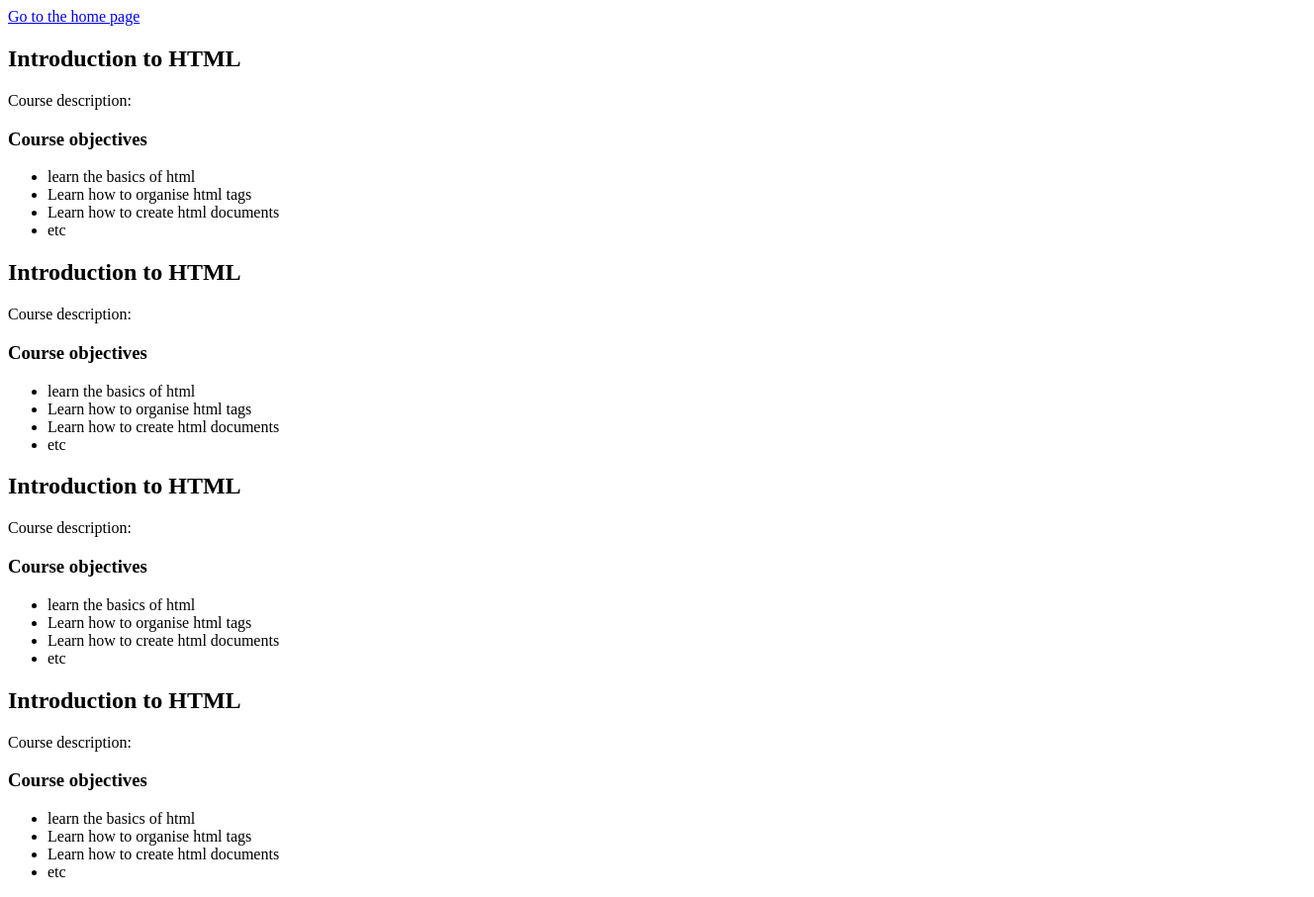
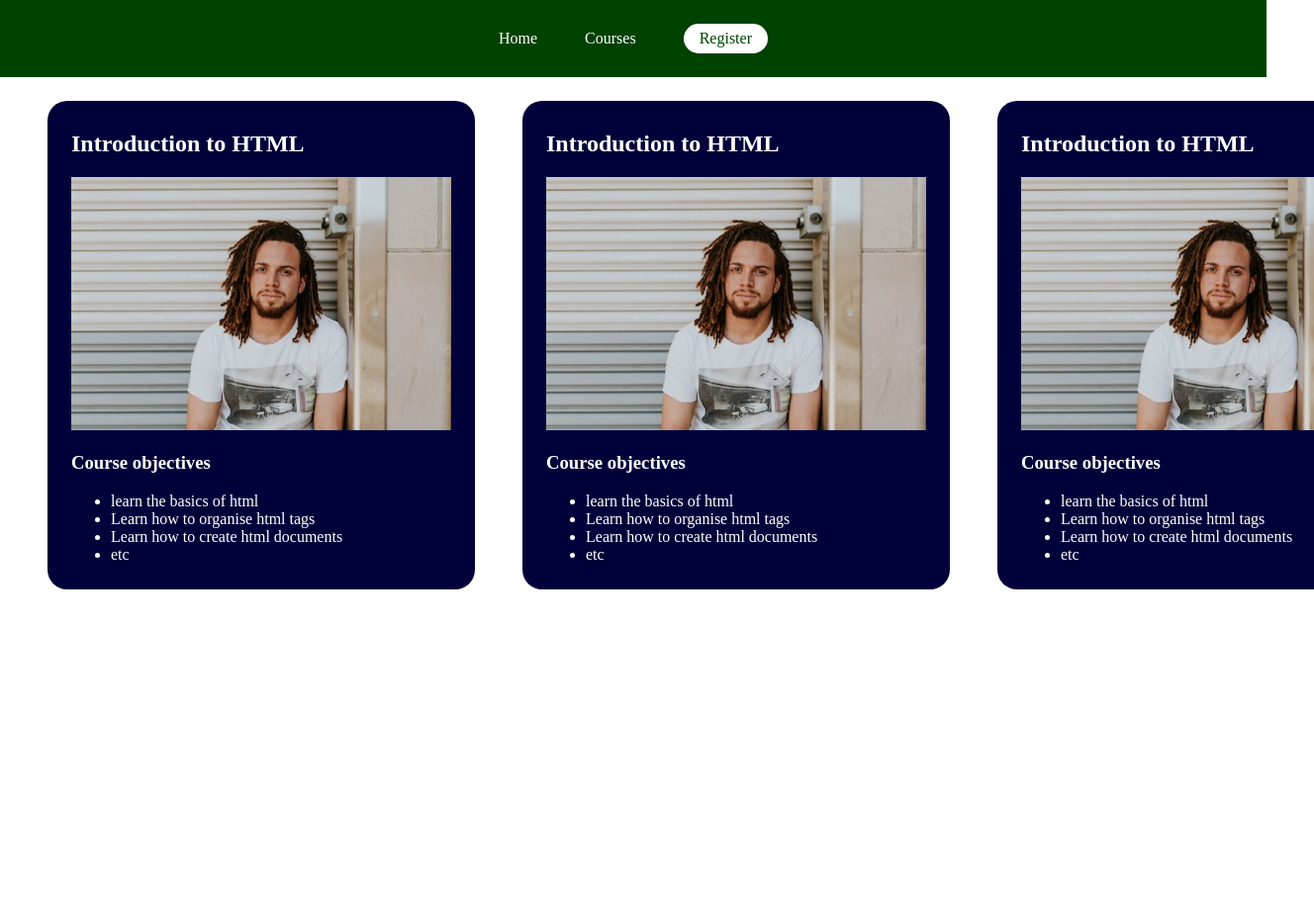
Before and after one commit to carrington-115/frontend-web-development-certification, a plain HTML site: page course1/week1/courses.html in a window 1280 px wide. Shown: the whole page at 99% size, 1328 px wide, since content can reach past the window. After the commit the page ends 800 px from the top, so only its background shows below. Drawn offline with Linux system fonts and the light colour scheme.

Commit message:
completed css and html for first web site

```diff
--- /dev/null
+++ b/assets/styles/courses.css
@@ -0,0 +1,69 @@
+.header {
+  max-width: 100%;
+  background-color: rgb(0, 66, 0);
+  display: flex;
+  justify-content: center;
+  align-items: center;
+  padding: 24px 0;
+  margin: 0;
+}
+.header #register {
+  border: 1px solid transparent;
+  background-color: white;
+  color: rgb(0, 66, 0);
+  padding: 5px 15px;
+  border-radius: 20px;
+}
+
+.header #register:hover {
+  border-color: white;
+  background-color: transparent;
+  color: white;
+  text-decoration: none;
+}
+
+body {
+  padding: 0;
+  margin: 0;
+}
+
+.header a {
+  text-decoration: none;
+  color: white;
+  margin: 0 24px;
+}
+.header a:hover {
+  text-decoration: underline;
+  text-decoration-color: white;
+}
+
+.courses {
+  display: flex;
+  min-width: 100%;
+  overflow-y: scroll;
+  padding: 24px;
+}
+
+body {
+  overflow-x: hidden;
+}
+
+.courses > div {
+  display: block;
+  padding: 10px 24px;
+  margin: 0 24px;
+  color: white;
+  background-color: rgb(2, 2, 58);
+  min-width: 30%;
+  border-radius: 20px;
+  cursor: pointer;
+}
+
+.courses > div .image img {
+  width: 100%;
+  height: 100%;
+}
+
+.courses > div:hover {
+  background-color: rgb(2, 2, 116);
+}
--- /dev/null
+++ b/assets/styles/home.css
@@ -0,0 +1,52 @@
+.header {
+  max-width: 100%;
+  background-color: rgb(0, 66, 0);
+  display: flex;
+  justify-content: center;
+  align-items: center;
+  padding: 24px 0;
+  margin: 0;
+}
+.header #register {
+  border: 1px solid transparent;
+  background-color: white;
+  color: rgb(0, 66, 0);
+  padding: 5px 15px;
+  border-radius: 20px;
+}
+
+.header #register:hover {
+  border-color: white;
+  background-color: transparent;
+  color: white;
+  text-decoration: none;
+}
+
+body {
+  padding: 0;
+  margin: 0;
+}
+
+.header a {
+  text-decoration: none;
+  color: white;
+  margin: 0 24px;
+}
+.header a:hover {
+  text-decoration: underline;
+  text-decoration-color: white;
+}
+
+.top-page-section {
+  display: block;
+  max-width: 100%;
+  padding: 24px;
+  background-color: rgb(130, 130, 243);
+  color: white;
+}
+
+.content{
+  padding-left: 24px;
+  display: block;
+
+}
--- /dev/null
+++ b/assets/styles/register.css
@@ -0,0 +1,61 @@
+.header {
+  max-width: 100%;
+  background-color: rgb(0, 66, 0);
+  display: flex;
+  justify-content: center;
+  align-items: center;
+  padding: 24px 0;
+  margin: 0;
+}
+.header #register {
+  border: 1px solid transparent;
+  background-color: white;
+  color: rgb(0, 66, 0);
+  padding: 5px 15px;
+  border-radius: 20px;
+}
+
+.header #register:hover {
+  border-color: white;
+  background-color: transparent;
+  color: white;
+  text-decoration: none;
+}
+
+body {
+  padding: 0;
+  margin: 0;
+}
+
+.header a {
+  text-decoration: none;
+  color: white;
+  margin: 0 24px;
+}
+.header a:hover {
+  text-decoration: underline;
+  text-decoration-color: white;
+}
+
+.registration-form {
+  margin: 24px 0;
+  width: 100%;
+  display: flex;
+  justify-content: center;
+  align-items: center;
+}
+
+.registration-form form {
+  display: flex;
+  flex-direction: column;
+  min-width: 40%;
+  padding: 24px;
+  background-color: rgb(62, 88, 12);
+  color: white;
+  gap: 10px;
+  border-radius: 15px;
+}
+
+.registration-form form .invisible-label {
+  display: none;
+}
--- a/course1/week1/courses.html
+++ b/course1/week1/courses.html
@@ -2,13 +2,23 @@
 <html>
   <head>
     <title> </title>
-    <link rel="stylesheet" href="./styles/courses.css">
+    <link rel="stylesheet" href="../../assets/styles/courses.css" />
   </head>
   <body>
-    <a href="home.html">Go to the home page</a>
+    <div class="header">
+      <a href="home.html">Home</a>
+      <a href="courses.html">Courses</a>
+      <a href="register.html" id="register">Register</a>
+    </div>
+    <div class="courses">
       <div>
         <h2>Introduction to HTML</h2>
-      <p>Course description:</p>
+        <div class="image">
+          <img
+            src="../../assets/images/course1/image-6.jpeg"
+            alt="coure image showing a man"
+          />
+        </div>
         <h3>Course objectives</h3>
         <ul>
           <li>learn the basics of html</li>
@@ -19,7 +29,12 @@
       </div>
       <div>
         <h2>Introduction to HTML</h2>
-      <p>Course description:</p>
+        <div class="image">
+          <img
+            src="../../assets/images/course1/image-6.jpeg"
+            alt="coure image showing a man"
+          />
+        </div>
         <h3>Course objectives</h3>
         <ul>
           <li>learn the basics of html</li>
@@ -30,7 +45,12 @@
       </div>
       <div>
         <h2>Introduction to HTML</h2>
-      <p>Course description:</p>
+        <div class="image">
+          <img
+            src="../../assets/images/course1/image-6.jpeg"
+            alt="coure image showing a man"
+          />
+        </div>
         <h3>Course objectives</h3>
         <ul>
           <li>learn the basics of html</li>
@@ -41,7 +61,12 @@
       </div>
       <div>
         <h2>Introduction to HTML</h2>
-      <p>Course description:</p>
+        <div class="image">
+          <img
+            src="../../assets/images/course1/image-6.jpeg"
+            alt="coure image showing a man"
+          />
+        </div>
         <h3>Course objectives</h3>
         <ul>
           <li>learn the basics of html</li>
@@ -50,5 +75,6 @@
           <li>etc</li>
         </ul>
       </div>
+    </div>
   </body>
 </html>
--- a/course1/week1/styles/home.css
+++ /dev/null
@@ -1,16 +0,0 @@
-h1,
-h2,
-h3,
-p {
-  font-size: 24px;
-  font-style: normal;
-  color: green;
-}
-ul {
-  display: flex;
-  flex-direction: column;
-}
-li {
-  font-size: 24px;
-  color: red;
-}
```
Also changed, not shown: course1/week1/home.html (+10 -3 lines), course1/week1/register.html (+6 -5 lines), assets/images/course1/image-6.jpeg (added), course1/week1/styles/courses.css (deleted), course1/week1/styles/register.css (deleted). Lines whose indentation alone changed are shown as unchanged.
